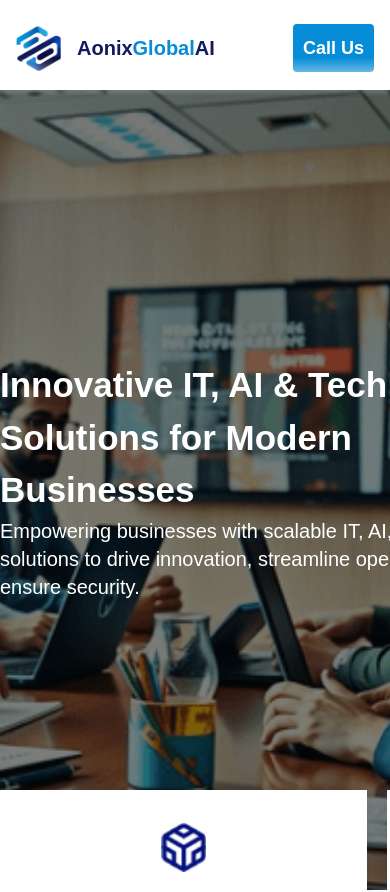
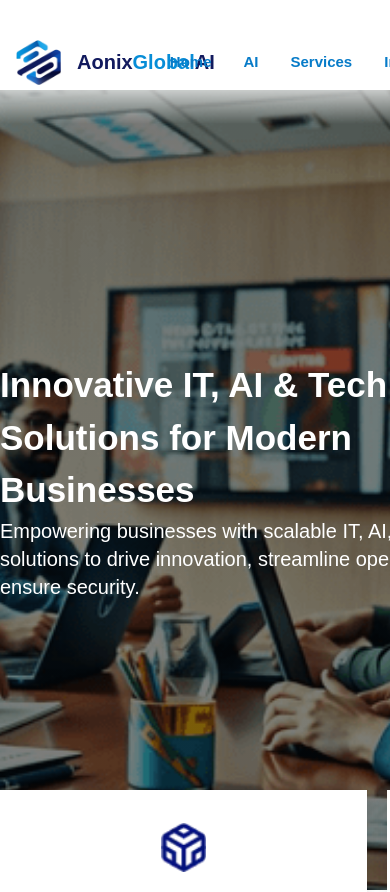
Before and after one commit to aOnixglobalai99/aonixglobalai-portfolio, a Next.js app: page / in a window 390 px wide. Shown: the top 892 px of the page. Built offline with nearby package versions, Linux system fonts and the light colour scheme.

Commit message:
header style updated

```diff
--- a/src/app/components/Header.tsx
+++ b/src/app/components/Header.tsx
@@ -18,7 +18,7 @@ const Header: React.FC = () => {
           <span className="text-[#121a5e]">AI</span>
         </h1>
       </div>
-      <div className="hidden md:flex">
+      <div>
         <ul className="flex items-center gap-8">
           <li>
             <Link
```
